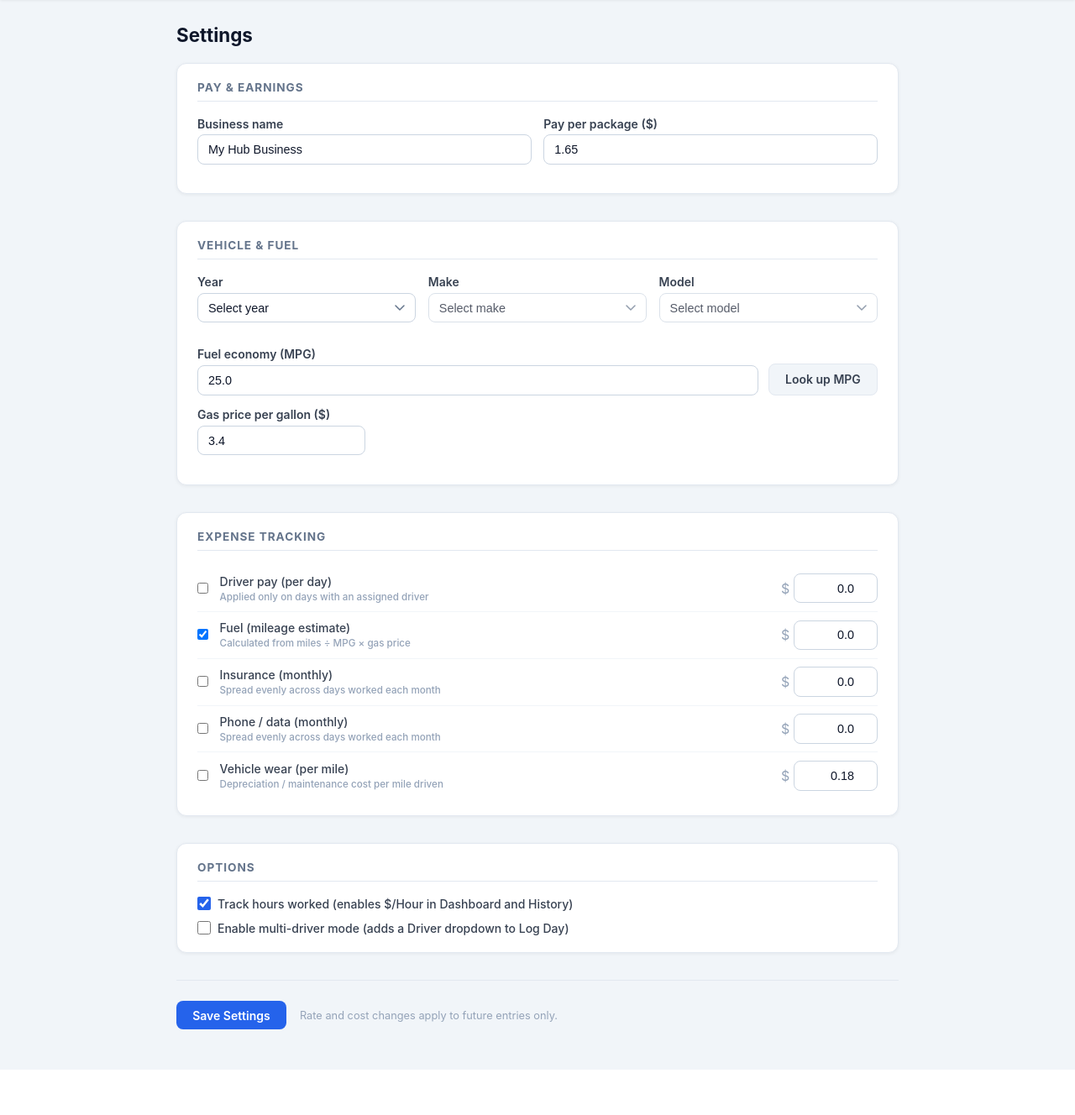
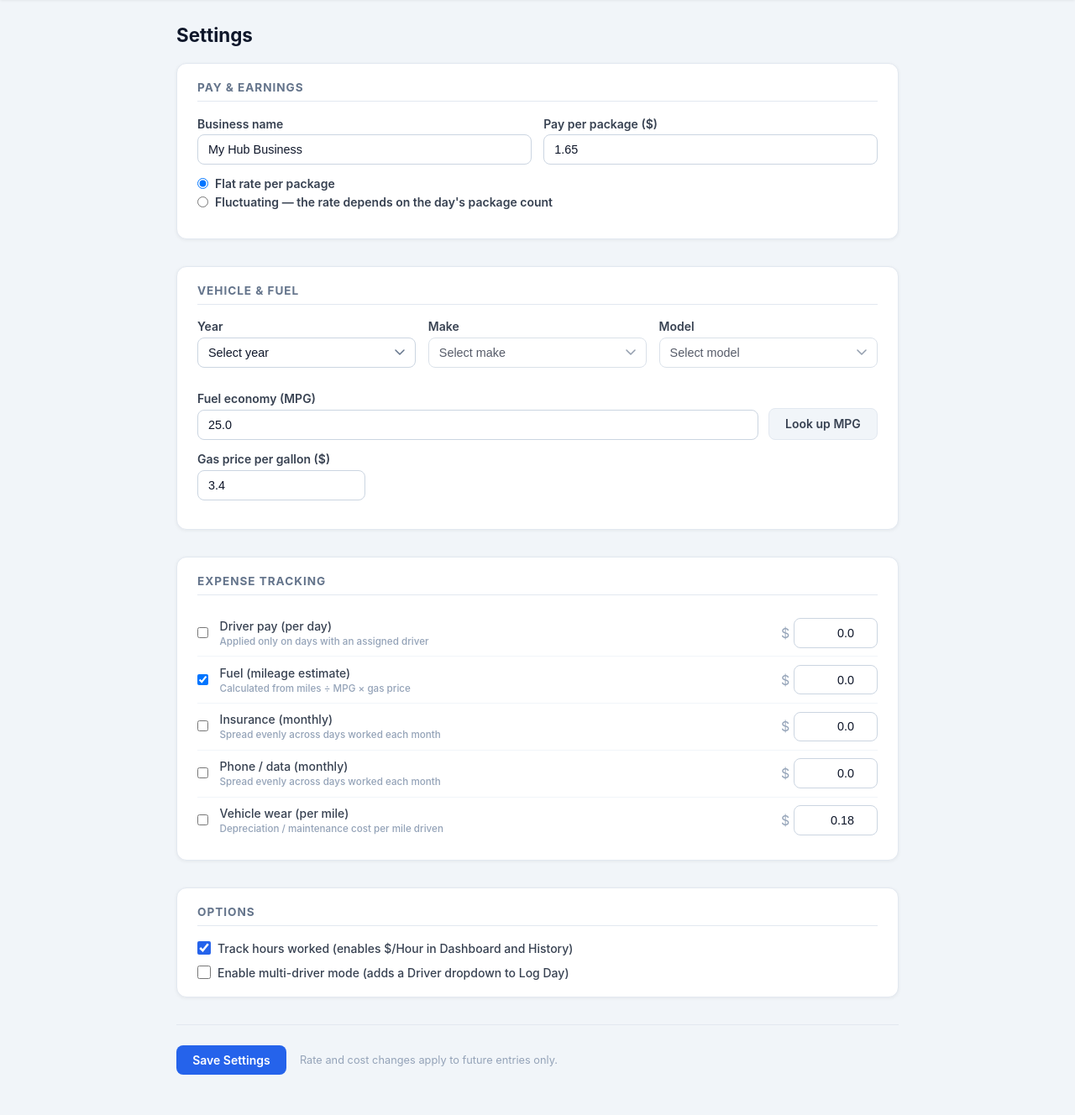
Before and after one commit to victorca0412-dev/hub-profit, a FastAPI app: page /settings in a window 1280 px wide. Shown: the part 52-1380 px from the top of the page at 84% size. Before the commit the page ends 1326 px from the top, so only its background shows below. Run offline with FastAPI, Linux system fonts and the light colour scheme; data comes from the database, SQL or seed files in the repository; data that the repository does not hold is empty.

Commit message:
feat: tier editor, effective-rate column, and tier-aware live estimate
Settings gains a contract-type choice and a tier table. Lower bounds are
derived, never submitted, so a gap or an overlap between tiers cannot be
expressed by the form at all; validation only has to check that ceilings
ascend and that just the final tier is open-ended. Switching back to
flat leaves the rows in place so toggling does not destroy the table.

History and the CSV gain the effective per-package rate. Under a
fluctuating contract, seeing which tier a day landed in is the point of
the feature; flat businesses just see their flat rate repeated.

The Log Day live estimate resolves the rate client-side with the same
whole-block rule as the server, and shows the working ("45 x $1.65").

Two test-quality fixes found while writing these:

httpx does NOT accept a list of (key, value) tuples for data= - it
treats the list as raw body content, so the server received no form
fields at all and every tier test was posting nothing. Repeated keys go
in as list values.

The tiered assertions used a flat rate of $1.65, which is also the top
tier's rate, so 45 packages earned $74.25 whether tiers applied or not
and the test proved nothing. Tiered tests now set a flat rate no tier
uses.

Co-Authored-By: Claude Opus 5 (1M context) <noreply@anthropic.com>

```diff
--- a/app/main.py
+++ b/app/main.py
@@ -137,6 +137,7 @@ def _render_log(request, conn, business, entry, values, errors, status=200):
             drivers.append(assigned)
     return templates.TemplateResponse(request, "log_day.html", _ctx(
         conn, business=business, expense_config=cfg, drivers=drivers,
+        tiers=businesses_repo.get_tiers(conn, business["id"]),
         today=date.today().isoformat(), entry=entry, values=values,
         errors=errors, active="log"), status_code=status)
 
@@ -259,11 +260,12 @@ def history_csv(period: str = "all"):
         rows = periods.computed_entries(entries, mdc)
     buf = io.StringIO()
     w = csv.writer(buf)
-    w.writerow(["date", "packages", "miles", "hours", "earnings",
+    w.writerow(["date", "packages", "miles", "rate", "hours", "earnings",
                 "expenses", "net", "hourly"])
     for r in sorted(rows, key=lambda x: x["entry"]["date"]):
         e, c = r["entry"], r["computed"]
-        w.writerow([e["date"], e["packages"], e["miles"], e.get("hours") or "",
+        w.writerow([e["date"], e["packages"], e["miles"],
+                    round(c["rate"], 4), e.get("hours") or "",
                     round(c["earnings"], 2), round(c["total_expenses"], 2),
                     round(c["net"], 2),
                     round(c["hourly"], 2) if c["hourly"] is not None else ""])
@@ -284,9 +286,50 @@ def _stored_settings_values(conn, business):
 def _render_settings(request, conn, business, values, errors, status=200):
     cfg = settings_repo.get_expense_config(conn, business["id"])
     drivers = drivers_repo.list_drivers(conn, business["id"])
+    tiers = businesses_repo.get_tiers(conn, business["id"])
     return templates.TemplateResponse(request, "settings.html", _ctx(
         conn, business=business, expense_config=cfg, drivers=drivers,
-        values=values, errors=errors, active="settings"), status_code=status)
+        tiers=tiers, values=values, errors=errors, active="settings"),
+        status_code=status)
+
+
+def _parse_tier_form(form):
+    """Read the repeating tier rows. Returns (tiers, error).
+
+    Lower bounds are not read from the form - the editor derives them and
+    replace_tiers recomputes them - so a gap or overlap cannot be
+    expressed. What still needs checking is that ceilings ascend, rates
+    are sane, and only the final row is unbounded.
+    """
+    tos = form.getlist("tier_to")
+    rates = form.getlist("tier_rate")
+    if not rates:
+        return [], "Add at least one tier, or choose a flat rate."
+
+    tiers = []
+    low = 1
+    for index, raw_rate in enumerate(rates):
+        rate, err = parse_number(raw_rate, label=f"Tier {index + 1} rate")
+        if err:
+            return [], err
+        raw_to = tos[index] if index < len(tos) else ""
+        is_last = index == len(rates) - 1
+        if (raw_to or "").strip() == "":
+            if not is_last:
+                return [], ("Only the last tier can be open-ended. Give "
+                            f"tier {index + 1} an upper limit.")
+            tiers.append((None, rate))
+            break
+        ceiling, err = parse_int(raw_to,
+                                 label=f"Tier {index + 1} upper limit")
+        if err:
+            return [], err
+        if ceiling < low:
+            return [], (f"Tier {index + 1} must end at {low} or higher - "
+                        "each tier has to start above the one before it.")
+        tiers.append((ceiling, rate))
+        low = ceiling + 1
+    return tiers, None
 
 
 @app.get("/settings")
@@ -316,6 +359,13 @@ async def settings_save(request: Request):
             errors[f"exp_{key}_amount"] = err
         expenses[key] = (bool(form.get(f"exp_{key}_enabled")), amount or 0.0)
 
+    rate_model = "tiered" if form.get("rate_model") == "tiered" else "flat"
+    tiers = []
+    if rate_model == "tiered":
+        tiers, tier_err = _parse_tier_form(form)
+        if tier_err:
+            errors["tiers"] = tier_err
+
     with get_db() as conn:
         business = _active_business(conn)
         if errors:
@@ -338,7 +388,12 @@ async def settings_save(request: Request):
                     or business["name"],
             "pay_per_package": numbers["pay_per_package"],
             "drivers_enabled": 1 if form.get("drivers_enabled") else 0,
+            "rate_model": rate_model,
         })
+        if rate_model == "tiered":
+            # Switching to flat deliberately leaves the rows in place, so
+            # toggling back and forth does not destroy the table.
+            businesses_repo.replace_tiers(conn, business["id"], tiers)
         for key, (enabled, amount) in expenses.items():
             settings_repo.update_expense_config(
                 conn, business["id"], key, enabled=enabled, amount=amount)
--- a/app/static/app.css
+++ b/app/static/app.css
@@ -606,3 +606,17 @@ button.btn { font-family: inherit; }
   padding: 0.15rem 0.5rem;
   border-radius: 999px;
 }
+
+/* ── Fluctuating-contract tier editor ── */
+.tier-editor { margin-top: 1rem; }
+.tier-table { width: 100%; border-collapse: collapse; font-size: 0.9rem; }
+.tier-table th {
+  text-align: left;
+  font-weight: 600;
+  color: #64748b;
+  font-size: 0.75rem;
+  padding: 0.25rem 0.5rem 0.25rem 0;
+}
+.tier-table td { padding: 0.25rem 0.5rem 0.25rem 0; }
+.tier-table input { width: 100%; max-width: 110px; }
+.tier-from { color: #64748b; white-space: nowrap; }
--- a/app/static/app.js
+++ b/app/static/app.js
@@ -88,6 +88,21 @@
     var mpg          = parseFloat(cfg.dataset.vehicleMpg)     || 0;
     var gasPrice     = parseFloat(cfg.dataset.gasPrice)       || 0;
     var fuelEnabled  = cfg.dataset.fuelEnabled === "1";
+    var rateModel    = cfg.dataset.rateModel || "flat";
+    var tiers        = [];
+    try { tiers = JSON.parse(cfg.dataset.tiers || "[]"); } catch (e) { tiers = []; }
+
+    /* Whole-block lookup, mirroring calculations._rate_from_tiers: the
+       day's count picks ONE tier and every package pays that rate. */
+    function rateFor(pkgs) {
+      if (rateModel !== "tiered") return payPerPkg;
+      for (var i = 0; i < tiers.length; i++) {
+        var lo = tiers[i].min_packages;
+        var hi = tiers[i].max_packages;
+        if (pkgs >= lo && (hi === null || pkgs <= hi)) return tiers[i].rate;
+      }
+      return payPerPkg;   // mirrors the server's fallback
+    }
 
     var pkgInput   = document.getElementById("inp-packages");
     var milesInput = document.getElementById("inp-miles");
@@ -103,11 +118,18 @@
       var miles = parseFloat(milesInput && milesInput.value) || 0;
       var extra = parseFloat(extraInput && extraInput.value) || 0;
 
-      var earnings = pkgs * payPerPkg;
+      var rate     = rateFor(pkgs);
+      var earnings = pkgs * rate;
       var fuel     = (fuelEnabled && mpg > 0) ? (miles / mpg * gasPrice) : 0;
       var net      = earnings - fuel - extra;
 
       if (rowEarnings) rowEarnings.textContent = "$" + earnings.toFixed(2);
+      var rateNote = document.getElementById("est-rate-note");
+      if (rateNote) {
+        rateNote.textContent = pkgs
+          ? pkgs + " × $" + rate.toFixed(2)
+          : "";
+      }
       if (fuelLine) {
         fuelLine.style.display = fuelEnabled ? "" : "none";
         if (rowFuel) rowFuel.textContent = "-$" + fuel.toFixed(2);
--- a/app/templates/history.html
+++ b/app/templates/history.html
@@ -22,6 +22,7 @@
         <th>Date</th>
         <th class="text-right">Pkgs</th>
         <th class="text-right">Miles</th>
+        <th class="text-right">Rate</th>
         <th class="text-right">Earnings</th>
         <th class="text-right">Expenses</th>
         <th class="text-right">Net</th>
@@ -35,6 +36,7 @@
         <td>{{ r.date }}</td>
         <td class="text-right">{{ r.packages }}</td>
         <td class="text-right">{{ "%.1f" | format(r.miles) }}</td>
+        <td class="text-right text-muted">${{ "%.2f" | format(r.computed.rate) }}</td>
         <td class="text-right">${{ "%.2f" | format(r.computed.earnings) }}</td>
         <td class="text-right text-red">${{ "%.2f" | format(r.computed.total_expenses) }}</td>
         <td class="text-right {% if r.computed.net >= 0 %}text-green{% else %}text-red{% endif %}">
--- a/app/templates/log_day.html
+++ b/app/templates/log_day.html
@@ -6,6 +6,8 @@
 {# Config blob for app.js live estimate #}
 <div id="log-config" hidden
   data-pay-per-package="{{ business.pay_per_package }}"
+  data-rate-model="{{ business.rate_model }}"
+  data-tiers='{{ tiers | tojson }}'
   data-vehicle-mpg="{{ settings.vehicle_mpg }}"
   data-gas-price="{{ settings.gas_price_per_gal }}"
   data-fuel-enabled="{{ '1' if expense_config.get('fuel', {}).get('enabled') else '0' }}">
@@ -104,6 +106,10 @@
         <span>Earnings</span>
         <span id="est-earnings" class="val-pos">$0.00</span>
       </div>
+      <div class="estimate-row estimate-sub">
+        <span id="est-rate-note" class="text-muted"></span>
+        <span></span>
+      </div>
       <div class="estimate-row" id="est-fuel-line">
         <span>Fuel cost (est.)</span>
         <span id="est-fuel" class="val-neg">-$0.00</span>
--- a/app/templates/settings.html
+++ b/app/templates/settings.html
@@ -27,6 +27,45 @@
                value="{{ values.pay_per_package }}" min="0" step="0.01" placeholder="1.65">
         {% if errors.pay_per_package %}<p class="field-error">{{ errors.pay_per_package }}</p>{% endif %}
       </div>
+    </div>
+
+    <div class="field">
+      <label class="check-label">
+        <input type="radio" name="rate_model" value="flat"
+               {{ 'checked' if business.rate_model != 'tiered' }}>
+        Flat rate per package
+      </label>
+      <label class="check-label">
+        <input type="radio" name="rate_model" value="tiered"
+               {{ 'checked' if business.rate_model == 'tiered' }}>
+        Fluctuating &mdash; the rate depends on the day's package count
+      </label>
+    </div>
+
+    <div class="tier-editor" id="tier-editor"
+         {{ 'hidden' if business.rate_model != 'tiered' }}>
+      <p class="hint">
+        The day's total package count picks one tier, and every package that day
+        pays that tier's rate. Smaller blocks usually pay more per package.
+      </p>
+      {% if errors.tiers %}<p class="field-error">{{ errors.tiers }}</p>{% endif %}
+      <table class="tier-table">
+        <thead><tr><th>From</th><th>To</th><th>Rate</th><th></th></tr></thead>
+        <tbody id="tier-rows">
+          {% for t in tiers %}
+          <tr class="tier-row">
+            <td class="tier-from">{{ t.min_packages }}</td>
+            <td><input type="number" name="tier_to" min="1" step="1"
+                       value="{{ t.max_packages if t.max_packages is not none else '' }}"
+                       placeholder="&#8734;"></td>
+            <td>$ <input type="number" name="tier_rate" min="0" step="0.01"
+                         value="{{ t.rate }}" required></td>
+            <td><button type="button" class="btn btn-sm btn-ghost tier-remove">&times;</button></td>
+          </tr>
+          {% endfor %}
+        </tbody>
+      </table>
+      <button type="button" id="tier-add" class="btn btn-sm btn-ghost">+ Add tier</button>
     </div>
   </div>
 
```
Also changed, not shown: app/templates/help.html (+22 -0 lines), tests/test_app_smoke.py (+118 -0 lines), README.md.
